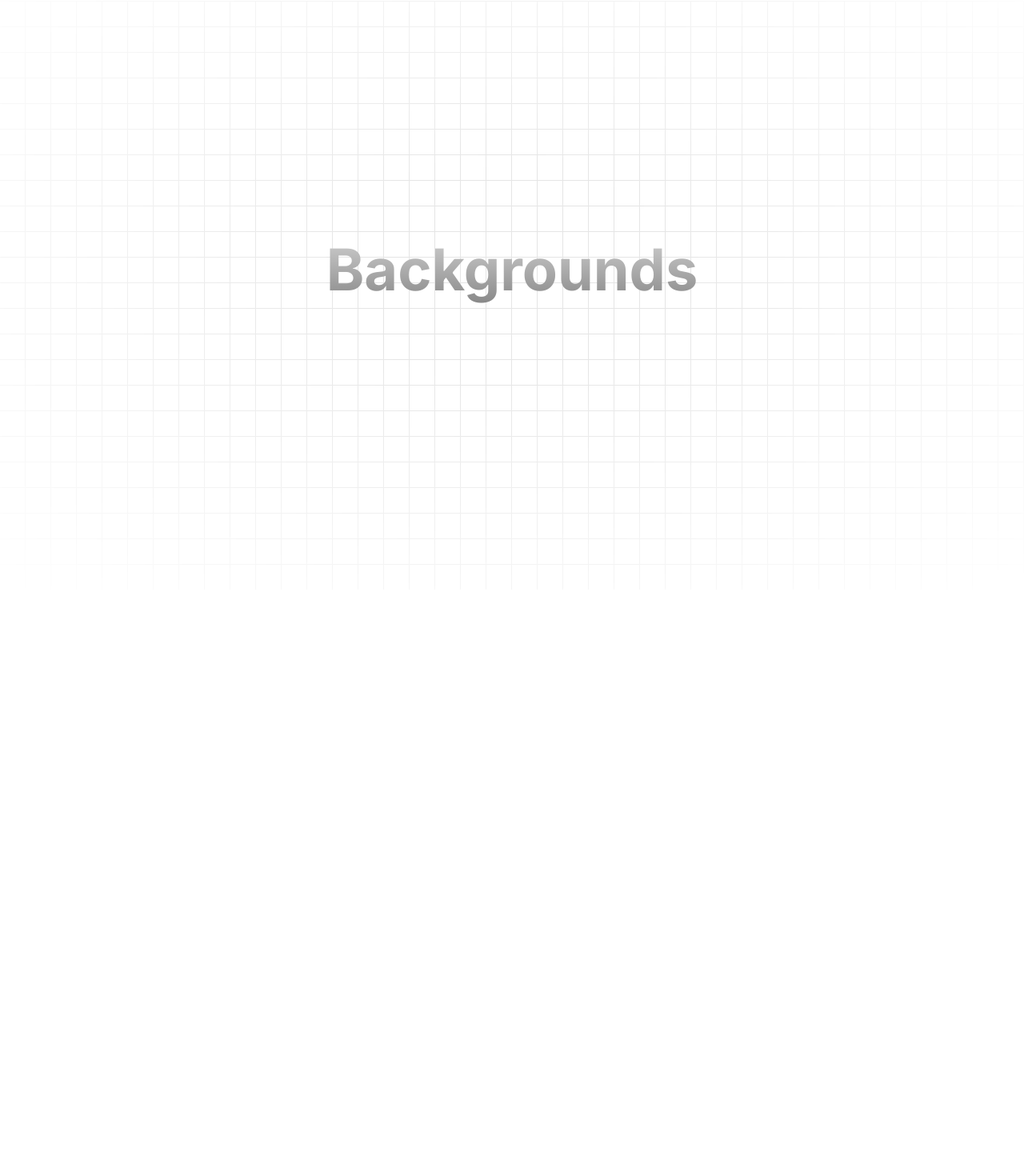
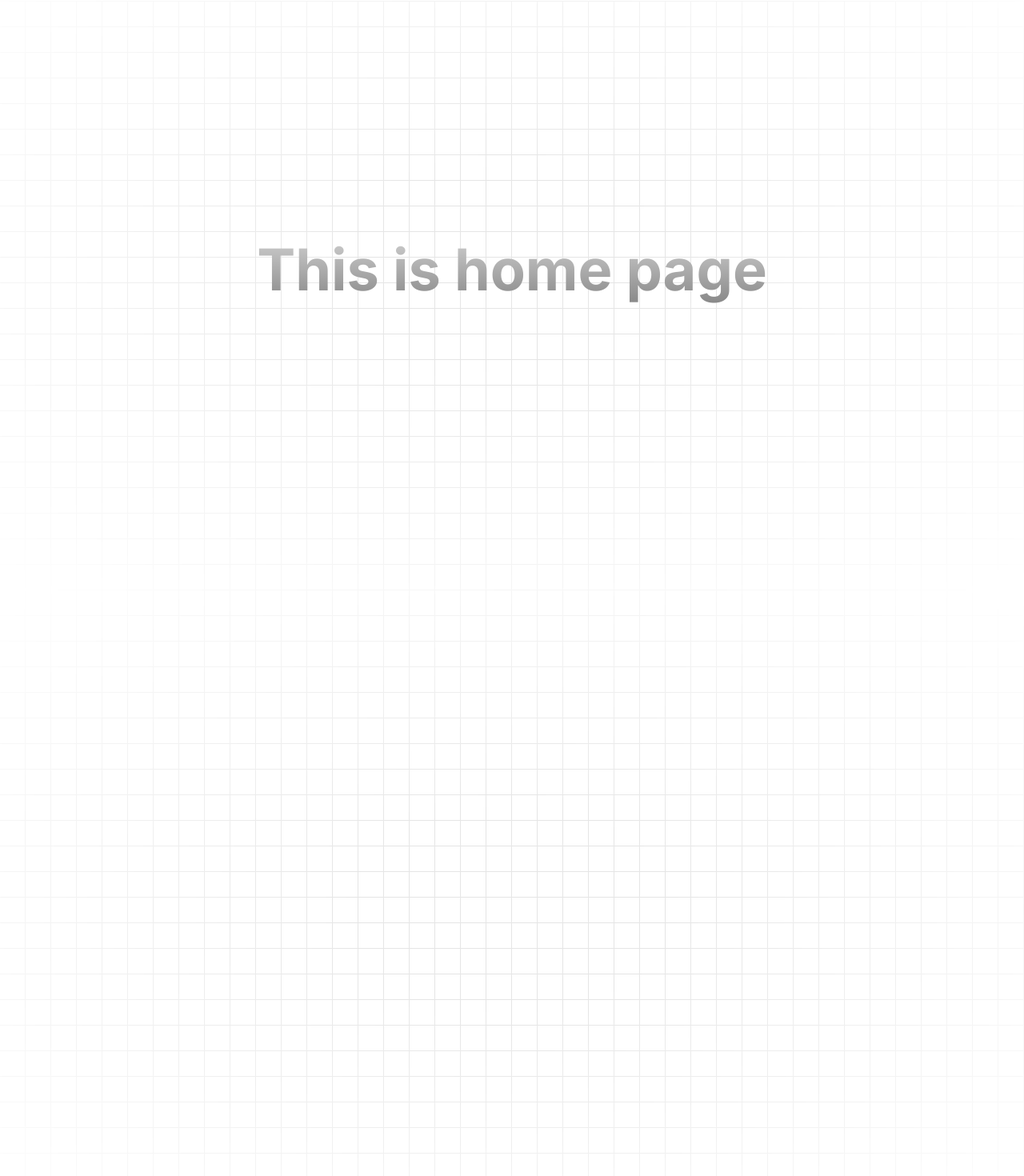
Before and after one commit to shivamdev24/Rudraa, a Next.js app in the folder rts/: page / in a window 1280 px wide. Shown: the part 63-1533 px from the top of the page at 80% size. Before the commit the page ends 800 px from the top, so only its background shows below. Built offline with nearby package versions, Linux system fonts and the light colour scheme.

Commit message:
Home page hero section bg

```diff
--- a/rts/app/page.tsx
+++ b/rts/app/page.tsx
@@ -8,8 +8,15 @@
           {/* Radial gradient for the container to give a faded look */}
           <div className="absolute pointer-events-none inset-0 flex items-center justify-center dark:bg-black bg-white [mask-image:radial-gradient(ellipse_at_center,transparent_20%,black)]"></div>
           <p className="text-4xl sm:text-7xl font-bold relative z-20 bg-clip-text text-transparent bg-gradient-to-b from-neutral-200 to-neutral-500 py-8">
-            Backgrounds
+            This is home page
           </p>
+        </div>
+      </section>
+      <section>
+        <div className="h-[50rem] w-full dark:bg-black bg-white  dark:bg-grid-white/[0.1] bg-grid-black/[0.1] relative flex items-center justify-center">
+          {/* Radial gradient for the container to give a faded look */}
+          <div className="absolute pointer-events-none inset-0 flex items-center justify-center dark:bg-black bg-white [mask-image:radial-gradient(ellipse_at_center,transparent_20%,black)]"></div>
+
         </div>
       </section>
     </div>
```
